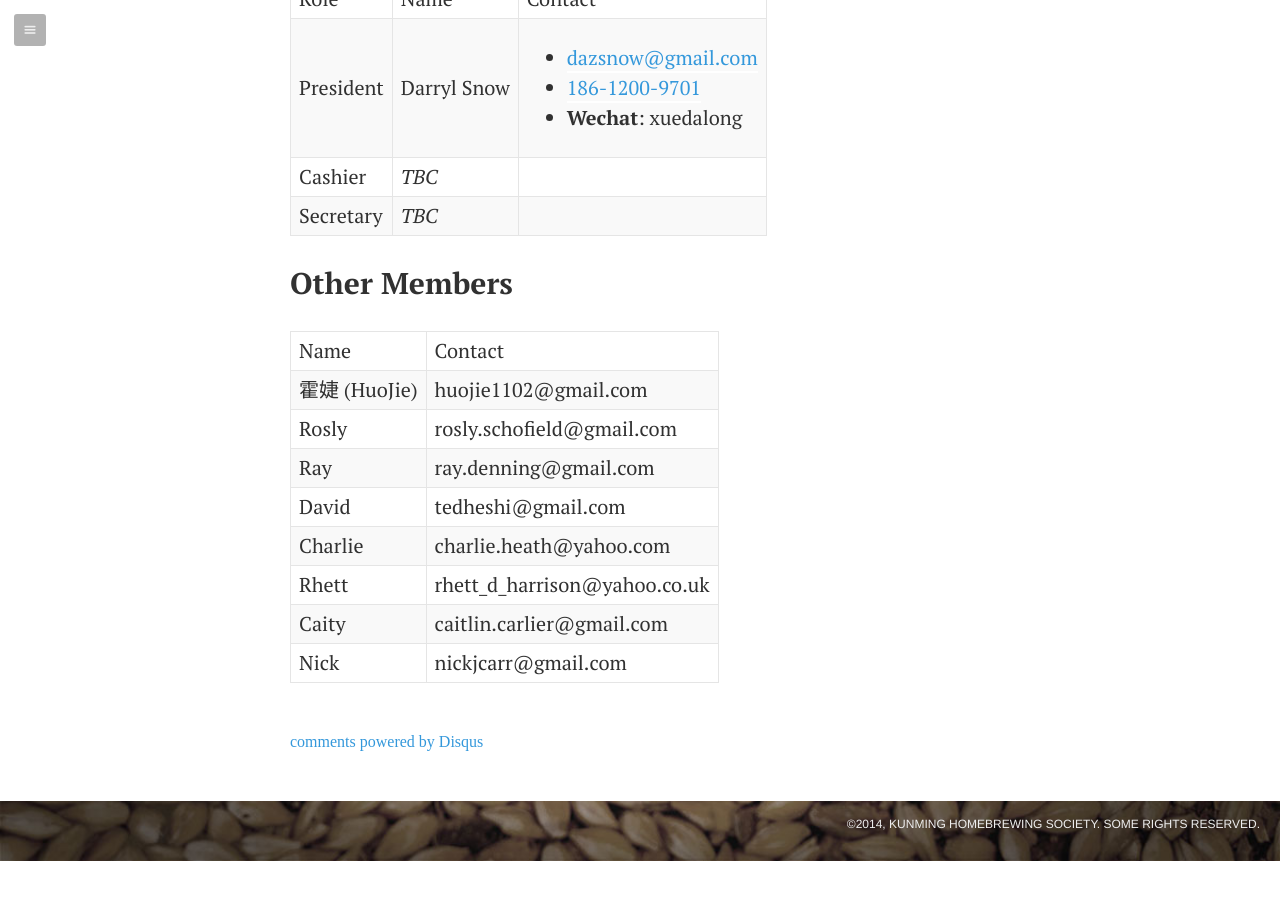
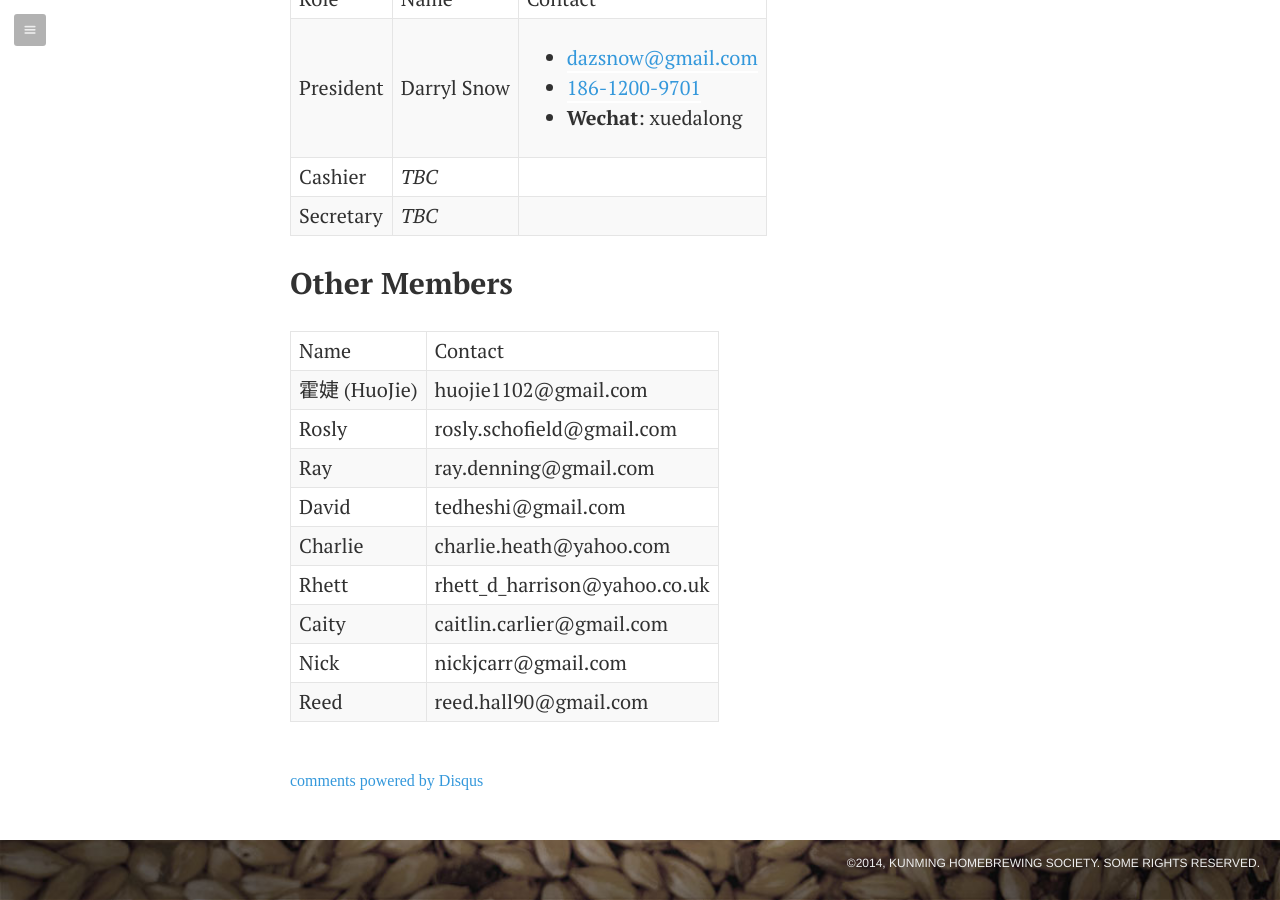
Before and after one commit to darryl-snow/khs, a Jekyll site: the page built from _posts/en/pages/2014-08-24-members.md, in a window 1280 px wide and 900 px high, scrolled down 779 px. Built offline with Jekyll 4.4.1, drawn with Linux system fonts in a browser that asks for light colours; Markdown is read by kramdown in place of the engine named in the settings; comment, search, counter and statistics services are not loaded; before the commit the page ends 1640 px from its top, so only the background shows below that.

Commit message:
updating coop prices and member data

```diff
--- a/_posts/en/pages/2014-08-24-members.md
+++ b/_posts/en/pages/2014-08-24-members.md
@@ -85,5 +85,9 @@ comments: true
 			<td>Nick</td>
 			<td>nickjcarr@gmail.com</td>
 		</tr>
+		<tr>
+			<td>Reed</td>
+			<td>reed.hall90@gmail.com</td>
+		</tr>
 	</tbody>
 </table>
```
Also changed, not shown: _posts/zh/pages/2014-08-24-huiyuan.md (+4 -0 lines), 1 other file.
